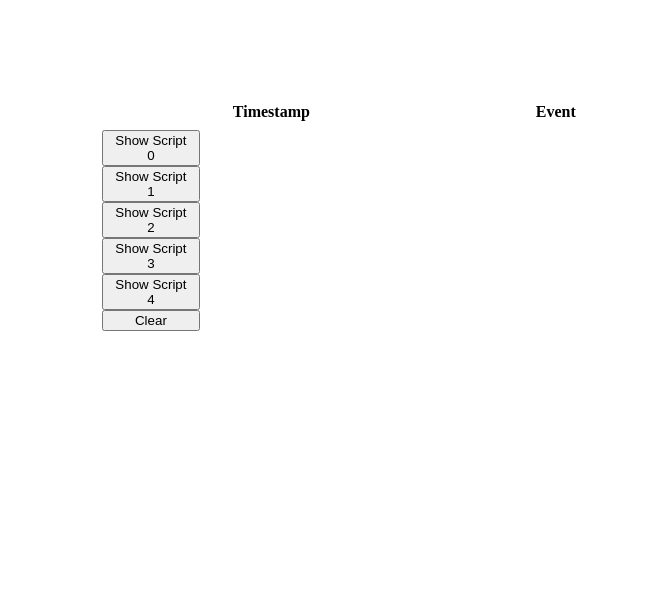
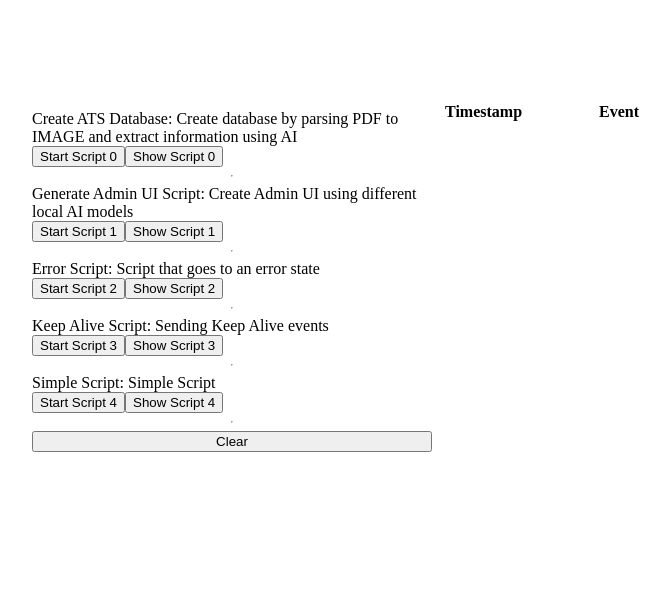
Before and after one commit to reynardo-tjhin/localllm-commands, a Flask app: page / in a window 1280 px wide. Shown: the top 599 px of the page, without its empty margins (36-705 px from the left). Run offline with Flask 3, Linux system fonts and the light colour scheme; lists and menus that the app fills with data are empty.

Commit message:
start and show can work together

```diff
--- a/src/__init__.py
+++ b/src/__init__.py
@@ -35,8 +35,10 @@ def create_app() -> Flask:
             print("Starting a worker")
             script_manager.start_script(script_id)
 
-            # return a None response
-            return Response(None)
+            return jsonify({
+                "status": "ok",
+                "message": "script started",
+            }), 200
 
     # end worker: stop a process to end the script
     @app.route("/stop-worker/<int:script_id>", methods=["POST"])
--- a/src/logger.py
+++ b/src/logger.py
@@ -17,7 +17,7 @@ class Logger:
             decode_responses=True,
             password=os.getenv('REDIS_PASSWORD'),
         )
-        self.key = key
+        self.key = "script:" + key
 
     def log(self, message: str) -> None:
         """
--- a/src/models.py
+++ b/src/models.py
@@ -45,6 +45,8 @@ class ScriptManager:
         try:
             new_process.start()
             self.running_processes[index] = new_process
+
+            print("new process added to running processes")
         except Exception:
             raise Exception("Issue with starting a process")
 
--- a/src/templates/home.html
+++ b/src/templates/home.html
@@ -8,26 +8,37 @@
 </head>
 
 <body>
-    <div class="content" style="display: flex; margin: 100px;">
-        <div class="buttons" style="display: flex; flex-direction: column; padding: 30px;">
+    <div class="content" style="display: flex; margin: 50px; margin-top: 100px;">
+        <div class="buttons" style="display: flex; flex-direction: column; padding: 10px; width: 400px;">
 
             {% for script in scripts %}
+            <span>{{ script.name }}: {{ script.description }}</span>
+            <div class="buttons" style="display: flex;">
+                <button type="button" class="startButton" data-script-id="{{ loop.index - 1 }}">
+                    Start Script {{ loop.index - 1}}
+                </button>
                 <button type="button" class="showButton" data-script-id="{{ loop.index - 1 }}">
                     Show Script {{ loop.index - 1 }}
                 </button>
+            </div>
+            <hr>
             {% endfor %}
 
             <button type="button" id="clearButton">Clear</button>
         </div>
 
-        <div id="table" class="table">
-            <table>
+        <div id="table" class="table" style="text-align: left;">
+            <div class="scrollable">
+                <table style="display: block; height: 500px; overflow-y: scroll;">
                     <thead>
-                    <th style="width: 300px; text-align: left;">Timestamp</th>
-                    <th style="width: 600px; text-align: left;">Event</th>
+                        <tr>
+                            <th style="width: 150px;">Timestamp</th>
+                            <th style="width: 350px;">Event</th>
+                        </tr>
                     </thead>
                     <tbody id="tableBody"></tbody>
                 </table>
+            </div>
         </div>
     </div>
 
@@ -48,9 +59,9 @@
 
                 tr.appendChild(td1);
                 tr.appendChild(td2);
-                fragment.appendChild(tr);
+                fragment.prepend(tr);
             });
-            document.getElementById("tableBody").appendChild(fragment);
+            document.getElementById("tableBody").prepend(fragment);
         }
 
 
@@ -68,6 +79,33 @@
 
             start = result.end;
             renderEvents(result.events);
+
+            const response2 = await fetch("/worker-status/" + state);
+            const result2 = await response2.json();
+
+            if (result2.status !== 0) {
+                clearInterval(intervalId);
+                intervalId = null;
+            }
+        }
+
+
+        async function show(scriptId) {
+
+            document.getElementById("tableBody").textContent = "";
+            state = scriptId;
+            start = 0;
+
+            poll(); // initial poll
+
+            // check if the script is running
+            const response = await fetch("/worker-status/" + state);
+            const result = await response.json();
+
+            if (result.status === 0) {
+                clearInterval(intervalId);
+                intervalId = setInterval(poll, 1000);
+            }
         }
 
 
@@ -77,17 +115,47 @@
                 // console.log("Show button with Script ID: " + btn.dataset.scriptId + " clicked!");
 
                 event.preventDefault();
+
+                // to prevent showing twice or duplicate showing
                 if (state !== btn.dataset.scriptId) {
-                    // console.log("change state to " + btn.dataset.scriptId + "?start=" + start + "'");
-                    document.getElementById("tableBody").textContent = "";
+                    show(btn.dataset.scriptId);
+                }
+            });
+        });
+
+
+        document.querySelectorAll(".startButton").forEach(btn => {
+            btn.addEventListener("click", async function (event) {
+
+                event.preventDefault();
+
+                // scenario 1: script has never been started
+                // scenario 2: script was started and has finished
+                // scenario 3: script is ongoing
                 state = btn.dataset.scriptId;
-                    start = 0;
 
+                // start the worker
+                const response = await fetch("/start-worker/" + state, { method: "POST", });
+                const result = await response.json();
+
+                // to prevent showing the same events twice
+                // preventing duplicate showing
+                if (state !== btn.dataset.scriptId) {
+
+                    // call the show button
+                    if (result.status === 'ok') {
+                        show(btn.dataset.scriptId);
+                    }
+                } else {
+
+                    // the events related to the script are already shown
+                    // just call poll
                     poll(); // initial poll
 
                     // check if the script is running
                     const response = await fetch("/worker-status/" + state);
                     const result = await response.json();
+
                     if (result.status === 0) {
                         clearInterval(intervalId);
                         intervalId = setInterval(poll, 1000);
```
Also changed, not shown: scripts/keep_alive_script.py (+5 -3 lines). Lines whose indentation alone changed are shown as unchanged.
